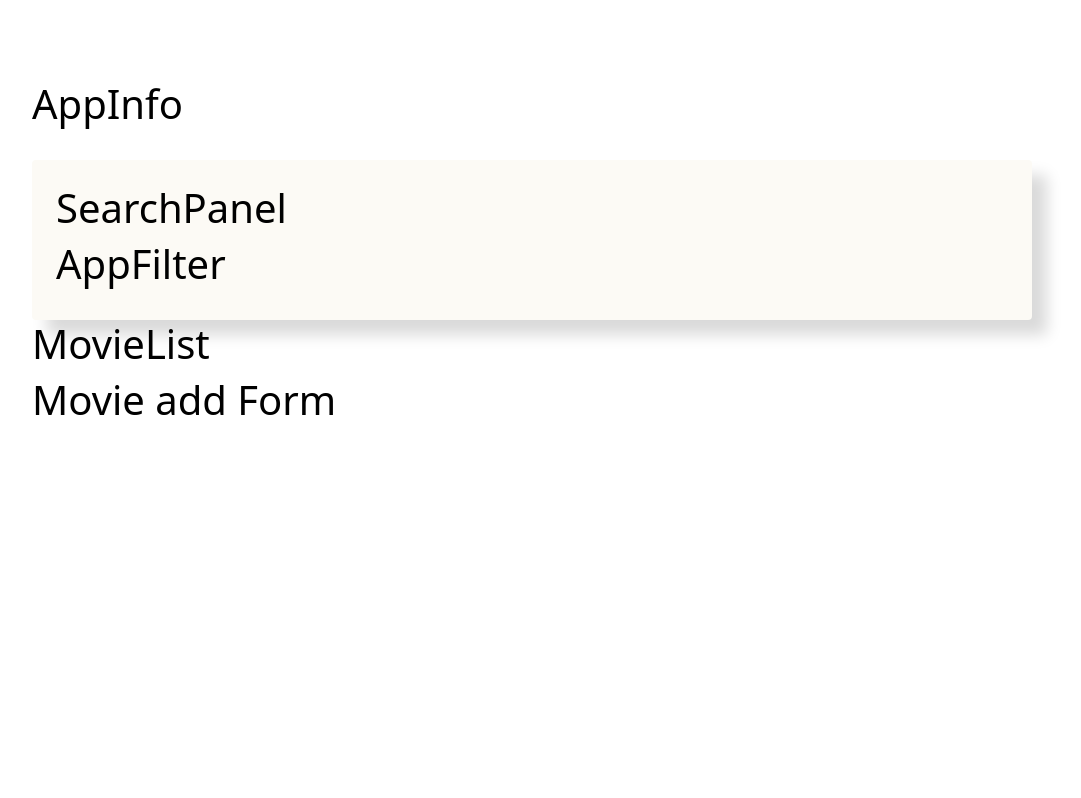
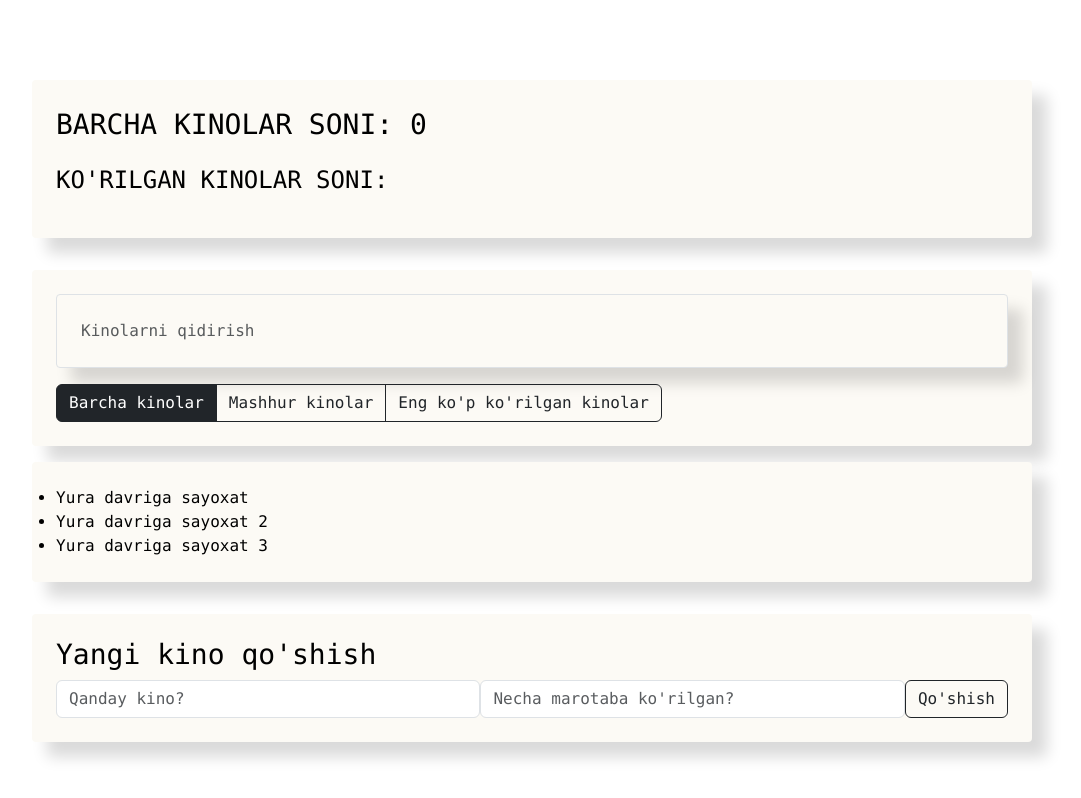
Before and after one commit to HojiakbarSultonov/VueJS, a Vue app: page / in a window 1280 px wide. Shown: the top 798 px of the page, without its empty margins (108-1189 px from the left). Built offline with nearby package versions, Linux system fonts and the light colour scheme.

Commit message:
created components file

```diff
--- a/src/components/App/App.vue
+++ b/src/components/App/App.vue
@@ -1,5 +1,5 @@
 <template>
-<div class="app">
+<div class="app font-monospace">
    <div class="content">
        <AppInfo/>
        <div class="search-panel">
--- a/src/components/appFilter/AppFilter.vue
+++ b/src/components/appFilter/AppFilter.vue
@@ -1,6 +1,8 @@
 <template>
-  <div>
-      <h1>AppFilter</h1>
+  <div class="btn-group">
+     <button class="btn btn-dark" type="button">Barcha kinolar</button>
+      <button class="btn btn-outline-dark" type="button">Mashhur kinolar</button>
+      <button class="btn btn-outline-dark" type="button">Eng ko'p ko'rilgan kinolar</button>
   </div>
 </template>
 
--- a/src/components/appInfo/AppInfo.vue
+++ b/src/components/appInfo/AppInfo.vue
@@ -1,5 +1,8 @@
 <template>
-  <h1>AppInfo</h1>
+<div class="appInfo">
+    <p class="fs-3 text-uppercase">Barcha kinolar soni: 0</p>
+    <p class="fs-4 text-uppercase">Ko'rilgan kinolar soni: </p>
+</div>
 </template>
 
 <script>
@@ -9,5 +12,10 @@ export default {
 </script>
 
 <style scoped>
-
+  .appInfo{
+      padding: 1.5rem;
+      border-radius: 4px;
+    background-color: #fcfaf5;
+      box-shadow: 15px 15px 15px rgba(0, 0, 0, 0.15);
+  }
 </style>
--- a/src/components/movieAddForm/MovieAddForm.vue
+++ b/src/components/movieAddForm/MovieAddForm.vue
@@ -1,6 +1,11 @@
 <template>
-  <div>
-      <h1>Movie add Form</h1>
+  <div class="movieAddForm">
+      <h3>Yangi kino qo'shish</h3>
+      <form class="add-form d-flex">
+          <input type="text" class="form-control new_movie_labale" placeholder="Qanday kino?">
+          <input type="text" class="form-control new_movie_labale" placeholder="Necha marotaba ko'rilgan?">
+          <button type="submit" class="btn btn-outline-dark">Qo'shish</button>
+      </form>
   </div>
 </template>
 
@@ -11,5 +16,11 @@ export default {
 </script>
 
 <style scoped>
-
+  .movieAddForm{
+      margin-top:2rem ;
+      padding: 1.5rem;
+      background-color: #fcfaf5;
+      border-radius: 4px;
+      box-shadow: 15px 15px 15px rgba(0, 0, 0, 0.15);
+  }
 </style>
--- a/src/components/movieList/MovieList.vue
+++ b/src/components/movieList/MovieList.vue
@@ -1,13 +1,24 @@
 <template>
-      <h1>MovieList</h1>
+<ul class="movie_list list-group">
+<MovieListItem/>
+</ul>
 </template>
 
 <script>
+import MovieListItem from "@/components/movieListItem/MovieListItem.vue";
+
 export default {
-    name: "MovieList"
+    name: "MovieList",
+      components: {MovieListItem}
 }
 </script>
 
 <style scoped>
-
+.movie_list{
+      margin-top:1rem ;
+      padding: 1.5rem;
+      background-color: #fcfaf5;
+      border-radius: 4px;
+      box-shadow: 15px 15px 15px rgba(0, 0, 0, 0.15);
+}
 </style>
--- /dev/null
+++ b/src/components/movieListItem/MovieListItem.vue
@@ -0,0 +1,15 @@
+<template>
+    <li>Yura davriga sayoxat</li>
+    <li>Yura davriga sayoxat 2</li>
+    <li>Yura davriga sayoxat 3</li>
+</template>
+
+<script>
+export default {
+    name: "MovieListItem"
+}
+</script>
+
+<style scoped>
+
+</style>
--- a/src/components/searchPanel/SearchPanel.vue
+++ b/src/components/searchPanel/SearchPanel.vue
@@ -1,9 +1,5 @@
 <template>
-  <div>
-      <h1>
-         SearchPanel
-      </h1>
-  </div>
+<input type="text" class="form-control  search_input" placeholder="Kinolarni qidirish">
 </template>
 
 <script>
@@ -13,5 +9,12 @@ export default {
 </script>
 
 <style scoped>
+  .search_input{
+      margin-bottom:1rem ;
+      padding: 1.5rem;
+      background-color: #fcfaf5;
+      border-radius: 4px;
+      box-shadow: 15px 15px 15px rgba(0, 0, 0, 0.15);
 
+  }
 </style>
```
